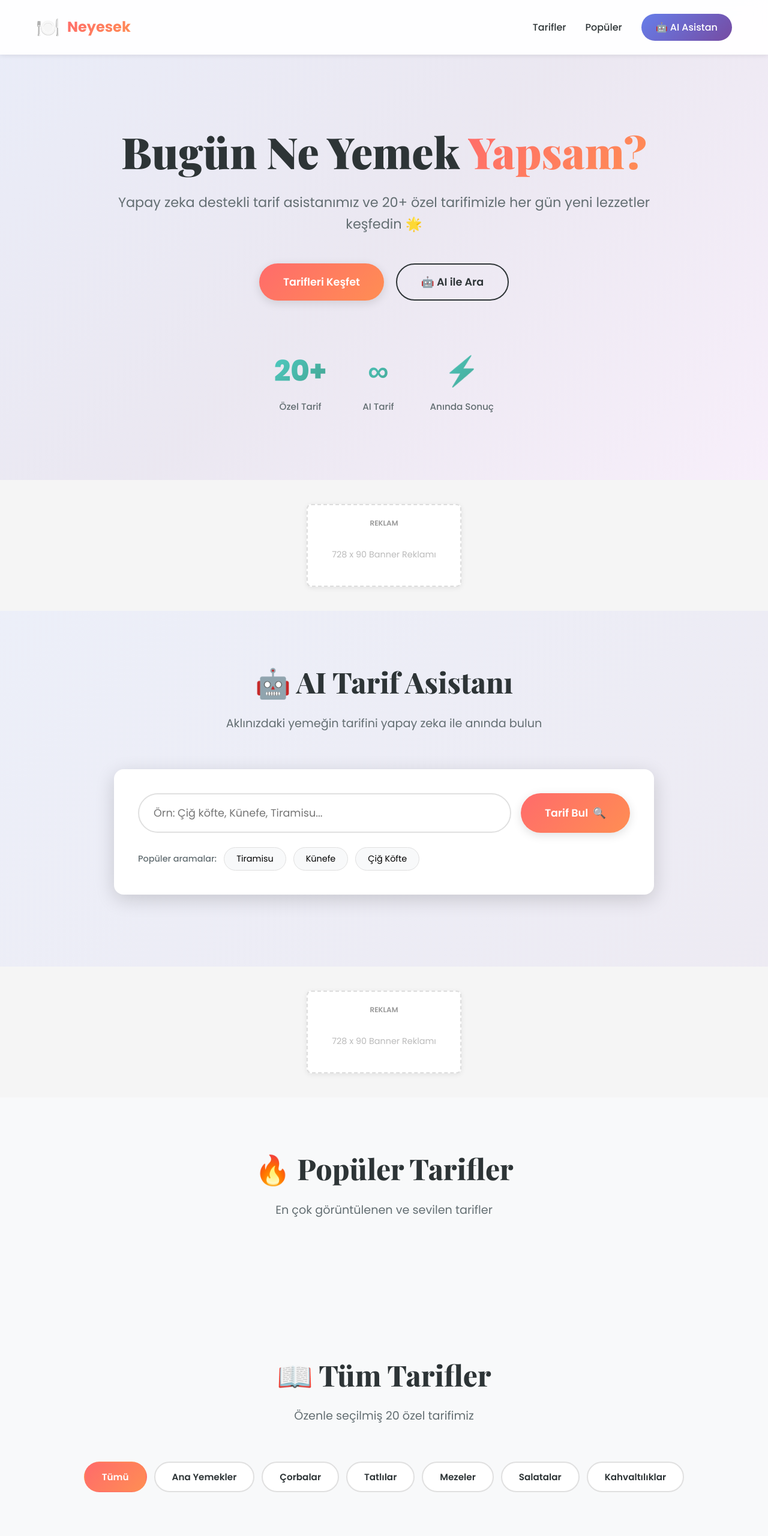
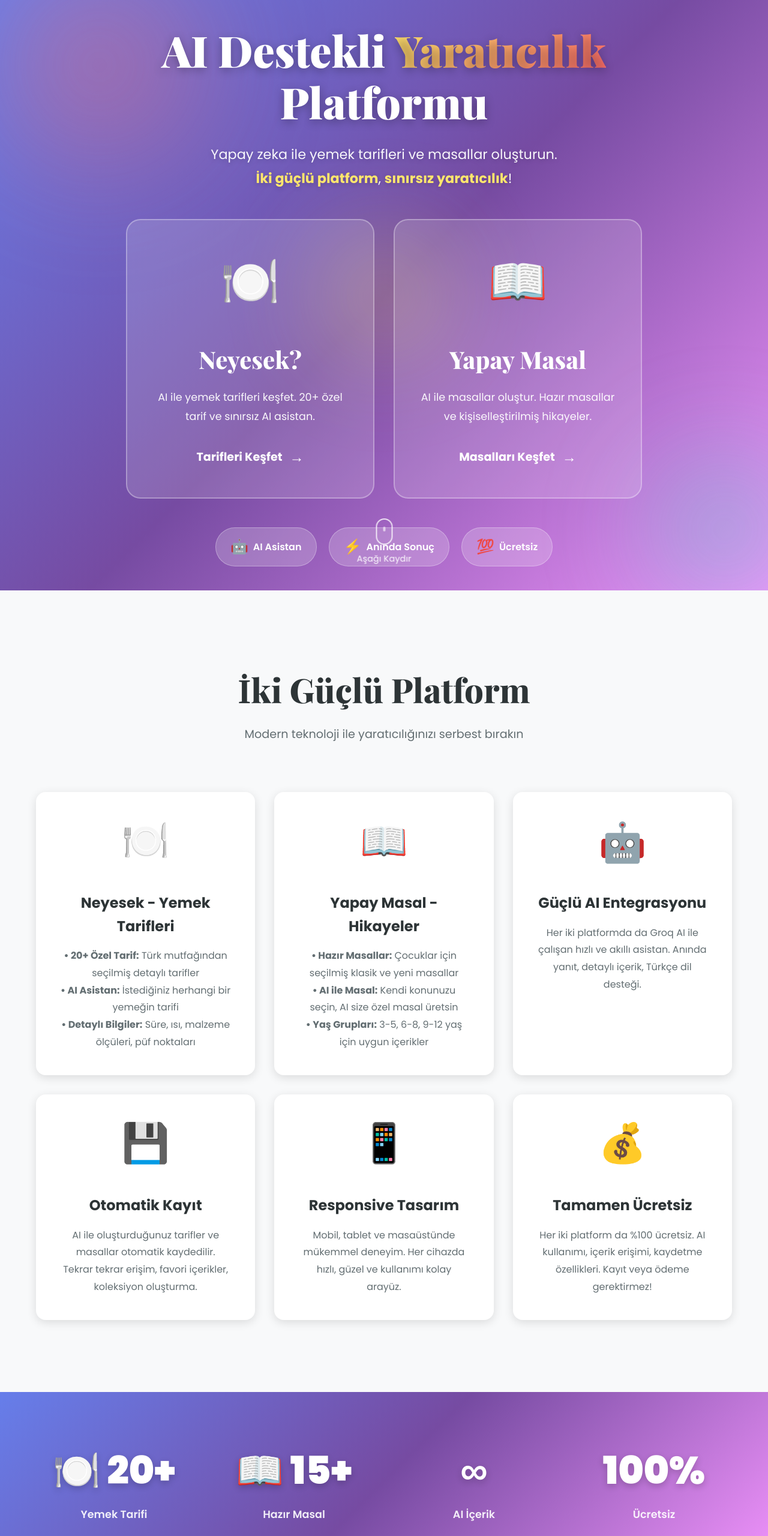
Before and after one commit to nadissu/neyesek, a website: page public/index.html in a window 1280 px wide. Shown: the top 2560 px of the page at 60% size. Drawn offline with nearby package versions, Linux system fonts and the light colour scheme.

Commit message:
index düzeltildi

```diff
--- a/public/index.html
+++ b/public/index.html
@@ -1,238 +1,301 @@
 <!DOCTYPE html>
 <html lang="tr">
 <head>
+    <!-- Meta Tags - SEO Optimized -->
     <meta charset="UTF-8">
     <meta name="viewport" content="width=device-width, initial-scale=1.0">
-    <title>Neyesek? - AI Destekli Yemek Tarifleri</title>
-    <meta name="description" content="Binlerce yemek tarifi ve yapay zeka destekli tarif asistanı. Ne yemek yapacağınızı bilemiyorsanız, doğru yerdesiniz!">
-    <link rel="stylesheet" href="css/style.css">
+    <meta http-equiv="X-UA-Compatible" content="IE=edge">
+
+    <!-- Primary Meta Tags -->
+    <title>Neyesek? | AI Destekli Yemek Tarifi Platformu - Bugün Ne Yemek Yapsam?</title>
+    <meta name="title" content="Neyesek? | AI Destekli Yemek Tarifi Platformu - Bugün Ne Yemek Yapsam?">
+    <meta name="description" content="Yapay zeka destekli yemek tarifi platformu. 20+ Türk mutfağı tarifi ve AI ile sınırsız tarif keşfet. Bugün ne yemek yapacağınızı bilemiyorsanız, doğru yerdesiniz!">
+    <meta name="keywords" content="yemek tarifi, yapay zeka tarif, AI yemek, Türk mutfağı, bugün ne yemek yapsam, neyesek, tarif önerisi, kolay tarifler">
+    <meta name="author" content="Neyesek">
+    <meta name="robots" content="index, follow">
+    <meta name="language" content="Turkish">
+
+    <!-- Open Graph / Facebook -->
+    <meta property="og:type" content="website">
+    <meta property="og:url" content="https://neyesek.com/">
+    <meta property="og:title" content="Neyesek? | AI Destekli Yemek Tarifi Platformu">
+    <meta property="og:description" content="Yapay zeka ile sınırsız yemek tarifi keşfet. Türk mutfağından 20+ özel tarif ve AI asistanı ile her gün yeni lezzetler!">
+    <meta property="og:image" content="https://neyesek.com/og-image.jpg">
+    <meta property="og:locale" content="tr_TR">
+
+    <!-- Twitter -->
+    <meta property="twitter:card" content="summary_large_image">
+    <meta property="twitter:url" content="https://neyesek.com/">
+    <meta property="twitter:title" content="Neyesek? | AI Destekli Yemek Tarifi Platformu">
+    <meta property="twitter:description" content="Yapay zeka ile sınırsız yemek tarifi keşfet. Türk mutfağından 20+ özel tarif ve AI asistanı!">
+    <meta property="twitter:image" content="https://neyesek.com/twitter-image.jpg">
+
+    <!-- Favicon -->
+    <link rel="icon" type="image/png" href="/favicon.png">
+    <link rel="apple-touch-icon" href="/apple-touch-icon.png">
+
+    <!-- Canonical URL -->
+    <link rel="canonical" href="https://neyesek.com/">
+
+    <!-- Fonts -->
     <link rel="preconnect" href="https://fonts.googleapis.com">
     <link rel="preconnect" href="https://fonts.gstatic.com" crossorigin>
     <link href="https://fonts.googleapis.com/css2?family=Poppins:wght@300;400;500;600;700;800&family=Playfair+Display:wght@700;800;900&display=swap" rel="stylesheet">
-  <script async
-  src="https://pagead2.googlesyndication.com/pagead/js/adsbygoogle.js?client=ca-pub-9136839667469309"
-  "anonymous"></script>
+
+    <script async
+    src="https://pagead2.googlesyndication.com/pagead/js/adsbygoogle.js?client=ca-pub-9136839667469309"
+    "anonymous"></script>
+
+    <link href="https://fonts.googleapis.com/css2?family=Poppins:wght@300;400;500;600;700;800;900&family=Playfair+Display:wght@700;800;900&display=swap" rel="stylesheet">
+
+    <!-- Styles -->
+    <link rel="stylesheet" href="css/landing.css">
+
+    <!-- Schema.org Structured Data -->
+    <script type="application/ld+json">
+    {
+        "@context": "https://schema.org",
+        "@type": "WebApplication",
+        "name": "Neyesek",
+        "alternateName": "Ne Yemek Yapsam",
+        "url": "https://neyesek.com",
+        "description": "AI destekli yemek tarifi platformu. Yapay zeka ile sınırsız tarif keşfet.",
+        "applicationCategory": "LifestyleApplication",
+        "operatingSystem": "Web",
+        "offers": {
+            "@type": "Offer",
+            "price": "0",
+            "priceCurrency": "TRY"
+        },
+        "aggregateRating": {
+            "@type": "AggregateRating",
+            "ratingValue": "4.8",
+            "ratingCount": "1250"
+        }
+    }
+    </script>
 </head>
 <body>
-    <!-- Header -->
-    <header class="header">
-        <nav class="nav container">
-            <div class="nav__logo">
-                <span class="logo-icon">🍽️</span>
-                <span class="logo-text">Neyesek</span>
+    <!-- Hero Section -->
+    <section class="hero-landing">
+        <div class="hero-background">
+            <div class="gradient-orb orb-1"></div>
+            <div class="gradient-orb orb-2"></div>
+            <div class="gradient-orb orb-3"></div>
+        </div>
+
+        <div class="hero-content">
+            <!-- Main Headline -->
+            <h1 class="hero-headline-main">
+                AI Destekli
+                <span class="gradient-text-landing">Yaratıcılık</span>
+                Platformu
+            </h1>
+
+            <!-- Subheadline -->
+            <p class="hero-subheadline">
+                Yapay zeka ile yemek tarifleri ve masallar oluşturun.
+                <br>
+                <strong>İki güçlü platform</strong>, <strong>sınırsız yaratıcılık</strong>!
+            </p>
+
+            <!-- Platform Cards -->
+            <div class="platform-cards">
+                <a href="/neyesek" class="platform-card card-neyesek">
+                    <div class="card-icon">🍽️</div>
+                    <h3 class="card-title">Neyesek?</h3>
+                    <p class="card-description">
+                        AI ile yemek tarifleri keşfet. 20+ özel tarif ve sınırsız AI asistan.
+                    </p>
+                    <div class="card-footer">
+                        <span class="card-cta">Tarifleri Keşfet</span>
+                        <span class="card-arrow">→</span>
+                    </div>
+                </a>
+
+                <a href="/yapaymasal" class="platform-card card-yapaymasal">
+                    <div class="card-icon">📖</div>
+                    <h3 class="card-title">Yapay Masal</h3>
+                    <p class="card-description">
+                        AI ile masallar oluştur. Hazır masallar ve kişiselleştirilmiş hikayeler.
+                    </p>
+                    <div class="card-footer">
+                        <span class="card-cta">Masalları Keşfet</span>
+                        <span class="card-arrow">→</span>
+                    </div>
+                </a>
             </div>
-            <div class="nav__menu">
-                <a href="#recipes" class="nav__link">Tarifler</a>
-                <a href="#popular" class="nav__link">Popüler</a>
-                <a href="#ai-search" class="nav__link ai-btn">🤖 AI Asistan</a>
+
+            <!-- Features Pills -->
+            <div class="features-pills">
+                <div class="pill">
+                    <span class="pill-icon">🤖</span>
+                    <span class="pill-text">AI Asistan</span>
+                </div>
+                <div class="pill">
+                    <span class="pill-icon">⚡</span>
+                    <span class="pill-text">Anında Sonuç</span>
+                </div>
+                <div class="pill">
+                    <span class="pill-icon">💯</span>
+                    <span class="pill-text">Ücretsiz</span>
+                </div>
             </div>
-        </nav>
-    </header>
+        </div>
 
-    <!-- Hero Section -->
-    <section class="hero">
-        <div class="hero__background">
-            <div class="gradient-bg"></div>
+        <!-- Scroll Indicator -->
+        <div class="scroll-indicator">
+            <div class="mouse">
+                <div class="wheel"></div>
+            </div>
+            <p>Aşağı Kaydır</p>
         </div>
-        <div class="container">
-            <div class="hero__content">
-                <h1 class="hero__title">
-                    Bugün Ne Yemek
-                    <span class="gradient-text">Yapsam?</span>
-                </h1>
-                <p class="hero__subtitle">
-                    Yapay zeka destekli tarif asistanımız ve 20+ özel tarifimizle
-                    her gün yeni lezzetler keşfedin 🌟
-                </p>
-                <div class="hero__buttons">
-                    <button class="btn btn-primary" onclick="scrollToSection('recipes')">
-                        Tarifleri Keşfet
-                    </button>
-                    <button class="btn btn-outline" onclick="scrollToSection('ai-search')">
-                        🤖 AI ile Ara
-                    </button>
+    </section>
+
+    <!-- Features Section -->
+    <section class="features-section">
+        <div class="container-landing">
+            <h2 class="section-title-landing">İki Güçlü Platform</h2>
+            <p class="section-subtitle-landing">
+                Modern teknoloji ile yaratıcılığınızı serbest bırakın
+            </p>
+
+            <div class="features-grid">
+                <div class="feature-card feature-neyesek">
+                    <div class="feature-icon">🍽️</div>
+                    <h3 class="feature-title">Neyesek - Yemek Tarifleri</h3>
+                    <p class="feature-description">
+                        <strong>• 20+ Özel Tarif:</strong> Türk mutfağından seçilmiş detaylı tarifler<br>
+                        <strong>• AI Asistan:</strong> İstediğiniz herhangi bir yemeğin tarifi<br>
+                        <strong>• Detaylı Bilgiler:</strong> Süre, ısı, malzeme ölçüleri, püf noktaları
+                    </p>
                 </div>
-                <div class="hero__stats">
-                    <div class="stat">
-                        <div class="stat-number">20+</div>
-                        <div class="stat-label">Özel Tarif</div>
-                    </div>
-                    <div class="stat">
-                        <div class="stat-number">∞</div>
-                        <div class="stat-label">AI Tarif</div>
-                    </div>
-                    <div class="stat">
-                        <div class="stat-number">⚡</div>
-                        <div class="stat-label">Anında Sonuç</div>
-                    </div>
+
+                <div class="feature-card feature-yapaymasal">
+                    <div class="feature-icon">📖</div>
+                    <h3 class="feature-title">Yapay Masal - Hikayeler</h3>
+                    <p class="feature-description">
+                        <strong>• Hazır Masallar:</strong> Çocuklar için seçilmiş klasik ve yeni masallar<br>
+                        <strong>• AI ile Masal:</strong> Kendi konunuzu seçin, AI size özel masal üretsin<br>
+                        <strong>• Yaş Grupları:</strong> 3-5, 6-8, 9-12 yaş için uygun içerikler
+                    </p>
+                </div>
+
+                <div class="feature-card">
+                    <div class="feature-icon">🤖</div>
+                    <h3 class="feature-title">Güçlü AI Entegrasyonu</h3>
+                    <p class="feature-description">
+                        Her iki platformda da Groq AI ile çalışan hızlı ve akıllı asistan.
+                        Anında yanıt, detaylı içerik, Türkçe dil desteği.
+                    </p>
+                </div>
+
+                <div class="feature-card">
+                    <div class="feature-icon">💾</div>
+                    <h3 class="feature-title">Otomatik Kayıt</h3>
+                    <p class="feature-description">
+                        AI ile oluşturduğunuz tarifler ve masallar otomatik kaydedilir.
+                        Tekrar tekrar erişim, favori içerikler, koleksiyon oluşturma.
+                    </p>
+                </div>
+
+                <div class="feature-card">
+                    <div class="feature-icon">📱</div>
+                    <h3 class="feature-title">Responsive Tasarım</h3>
+                    <p class="feature-description">
+                        Mobil, tablet ve masaüstünde mükemmel deneyim.
+                        Her cihazda hızlı, güzel ve kullanımı kolay arayüz.
+                    </p>
+                </div>
+
+                <div class="feature-card">
+                    <div class="feature-icon">💰</div>
+                    <h3 class="feature-title">Tamamen Ücretsiz</h3>
+                    <p class="feature-description">
+                        Her iki platform da %100 ücretsiz. AI kullanımı, içerik erişimi,
+                        kaydetme özellikleri. Kayıt veya ödeme gerektirmez!
+                    </p>
                 </div>
             </div>
         </div>
     </section>
 
-    <!-- AdSense Section 1 - Horizontal -->
-    <div class="ad-container">
-        <div class="ad-placeholder">
-            <p class="ad-label">Reklam</p>
-            <!-- Google AdSense kodu buraya gelecek -->
-            <div class="ad-demo">
-                728 x 90 Banner Reklamı
-            </div>
-        </div>
-    </div>
-
-    <!-- AI Search Section -->
-    <section id="ai-search" class="ai-search section">
-        <div class="container">
-            <div class="section__header">
-                <h2 class="section__title">🤖 AI Tarif Asistanı</h2>
-                <p class="section__subtitle">Aklınızdaki yemeğin tarifini yapay zeka ile anında bulun</p>
-            </div>
-
-            <div class="ai-search__wrapper">
-                <div class="ai-search__box">
-                    <div class="search-input-group">
-                        <input
-                            type="text"
-                            id="ai-search-input"
-                            class="search-input"
-                            placeholder="Örn: Çiğ köfte, Künefe, Tiramisu..."
-                        >
-                        <button id="ai-search-btn" class="btn btn-primary search-btn">
-                            <span class="btn-text">Tarif Bul</span>
-                            <span class="btn-icon">🔍</span>
-                        </button>
-                    </div>
-                    <div class="search-suggestions">
-                        <span class="suggestion-label">Popüler aramalar:</span>
-                        <button class="suggestion-tag" onclick="searchAI('Tiramisu')">Tiramisu</button>
-                        <button class="suggestion-tag" onclick="searchAI('Künefe')">Künefe</button>
-                        <button class="suggestion-tag" onclick="searchAI('Çiğ Köfte')">Çiğ Köfte</button>
-                    </div>
+    <!-- Stats Section -->
+    <section class="stats-section">
+        <div class="container-landing">
+            <div class="stats-grid">
+                <div class="stat-box">
+                    <div class="stat-number">🍽️ 20+</div>
+                    <div class="stat-label">Yemek Tarifi</div>
                 </div>
-
-                <div id="ai-result" class="ai-result hidden">
-                    <!-- AI sonucu buraya gelecek -->
+                <div class="stat-box">
+                    <div class="stat-number">📖 15+</div>
+                    <div class="stat-label">Hazır Masal</div>
+                </div>
+                <div class="stat-box">
+                    <div class="stat-number">∞</div>
+                    <div class="stat-label">AI İçerik</div>
+                </div>
+                <div class="stat-box">
+                    <div class="stat-number">100%</div>
+                    <div class="stat-label">Ücretsiz</div>
                 </div>
             </div>
         </div>
     </section>
 
-    <!-- AdSense Section 2 - Horizontal -->
-    <div class="ad-container">
-        <div class="ad-placeholder">
-            <p class="ad-label">Reklam</p>
-            <div class="ad-demo">
-                728 x 90 Banner Reklamı
-            </div>
-        </div>
-    </div>
-
-    <!-- Popular Recipes Section -->
-    <section id="popular" class="popular section">
-        <div class="container">
-            <div class="section__header">
-                <h2 class="section__title">🔥 Popüler Tarifler</h2>
-                <p class="section__subtitle">En çok görüntülenen ve sevilen tarifler</p>
-            </div>
-
-            <div id="popular-recipes" class="recipes-grid">
-                <!-- Popüler tarifler buraya gelecek -->
-            </div>
+    <!-- CTA Section -->
+    <section class="cta-section">
+        <div class="cta-content">
+            <h2 class="cta-title">Hazır mısınız?</h2>
+            <p class="cta-subtitle">
+                Bugün ne yemek yapacağınızı öğrenmek sadece bir tık uzağınızda!
+            </p>
+            <a href="/neyesek" class="cta-button-secondary">
+                <span class="cta-text">Hemen Başla</span>
+                <span class="cta-icon">🚀</span>
+            </a>
         </div>
     </section>
 
-    <!-- All Recipes Section -->
-    <section id="recipes" class="recipes section">
-        <div class="container">
-            <div class="section__header">
-                <h2 class="section__title">📖 Tüm Tarifler</h2>
-                <p class="section__subtitle">Özenle seçilmiş 20 özel tarifimiz</p>
-            </div>
-
-            <!-- Category Filter -->
-            <div class="category-filter">
-                <button class="filter-btn active" data-category="all">Tümü</button>
-                <button class="filter-btn" data-category="Ana Yemekler">Ana Yemekler</button>
-                <button class="filter-btn" data-category="Çorbalar">Çorbalar</button>
-                <button class="filter-btn" data-category="Tatlılar">Tatlılar</button>
-                <button class="filter-btn" data-category="Mezeler">Mezeler</button>
-                <button class="filter-btn" data-category="Salatalar">Salatalar</button>
-                <button class="filter-btn" data-category="Kahvaltılıklar">Kahvaltılıklar</button>
-            </div>
-
-            <div id="all-recipes" class="recipes-grid">
-                <!-- Tüm tarifler buraya gelecek -->
-            </div>
-        </div>
-    </section>
-
-    <!-- AdSense Section 3 - Vertical Sidebar -->
-    <div class="ad-sidebar-left">
-        <div class="ad-placeholder vertical">
-            <p class="ad-label">Reklam</p>
-            <div class="ad-demo">
-                160 x 600 <br>Skyscraper
-            </div>
-        </div>
-    </div>
-
-    <div class="ad-sidebar-right">
-        <div class="ad-placeholder vertical">
-            <p class="ad-label">Reklam</p>
-            <div class="ad-demo">
-                160 x 600 <br>Skyscraper
-            </div>
-        </div>
-    </div>
-
-    <!-- Recipe Modal -->
-    <div id="recipe-modal" class="modal hidden">
-        <div class="modal__overlay" onclick="closeModal()"></div>
-        <div class="modal__content">
-            <button class="modal__close" onclick="closeModal()">✕</button>
-            <div id="modal-body">
-                <!-- Tarif detayı buraya gelecek -->
-            </div>
-        </div>
-    </div>
-
     <!-- Footer -->
-    <footer class="footer">
-        <div class="container">
-            <div class="footer__content">
-                <div class="footer__brand">
-                    <div class="footer__logo">
+    <footer class="footer-landing">
+        <div class="container-landing">
+            <div class="footer-content">
+                <div class="footer-brand">
+                    <div class="footer-logo">
                         <span class="logo-icon">🍽️</span>
                         <span class="logo-text">Neyesek</span>
                     </div>
-                    <p class="footer__description">
-                        AI destekli yemek tarifi platformu.
+                    <p class="footer-tagline">
+                        AI destekli yemek tarifi platformu.<br>
                         Her gün yeni lezzetler keşfedin.
                     </p>
                 </div>
-                <div class="footer__links">
-                    <h4>Hızlı Linkler</h4>
-                    <a href="#recipes">Tarifler</a>
-                    <a href="#popular">Popüler</a>
-                    <a href="#ai-search">AI Asistan</a>
+
+                <div class="footer-links">
+                    <h4>Platformlar</h4>
+                    <a href="/neyesek">🍽️ Neyesek (Tarifler)</a>
+                    <a href="/yapaymasal">📖 Yapay Masal (Hikayeler)</a>
+                    <a href="/neyesek#ai-search">🤖 AI Tarif Asistanı</a>
+                    <a href="/yapaymasal#ai-masal">✨ AI Masal Asistanı</a>
                 </div>
-                <div class="footer__social">
-                    <h4>Bizi Takip Edin</h4>
-                    <div class="social-links">
-                        <a href="#" class="social-link">📘</a>
-                        <a href="#" class="social-link">📷</a>
-                        <a href="#" class="social-link">🐦</a>
-                        <a href="#" class="social-link">📌</a>
-                    </div>
+
+                <div class="footer-info">
+                    <h4>Platform</h4>
+                    <p>🤖 Groq AI ile çalışır</p>
+                    <p>🔒 Tamamen güvenli</p>
+                    <p>💰 %100 ücretsiz</p>
                 </div>
             </div>
-            <div class="footer__bottom">
+
+            <div class="footer-bottom">
                 <p>&copy; 2025 Neyesek. Tüm hakları saklıdır.</p>
+                <p class="footer-seo">
+                    Yemek Tarifi | AI Tarif | Türk Mutfağı | Kolay Tarifler | Ne Yemek Yapsam
+                </p>
             </div>
         </div>
     </footer>
-
-    <script src="js/main.js"></script>
 </body>
 </html>
```
